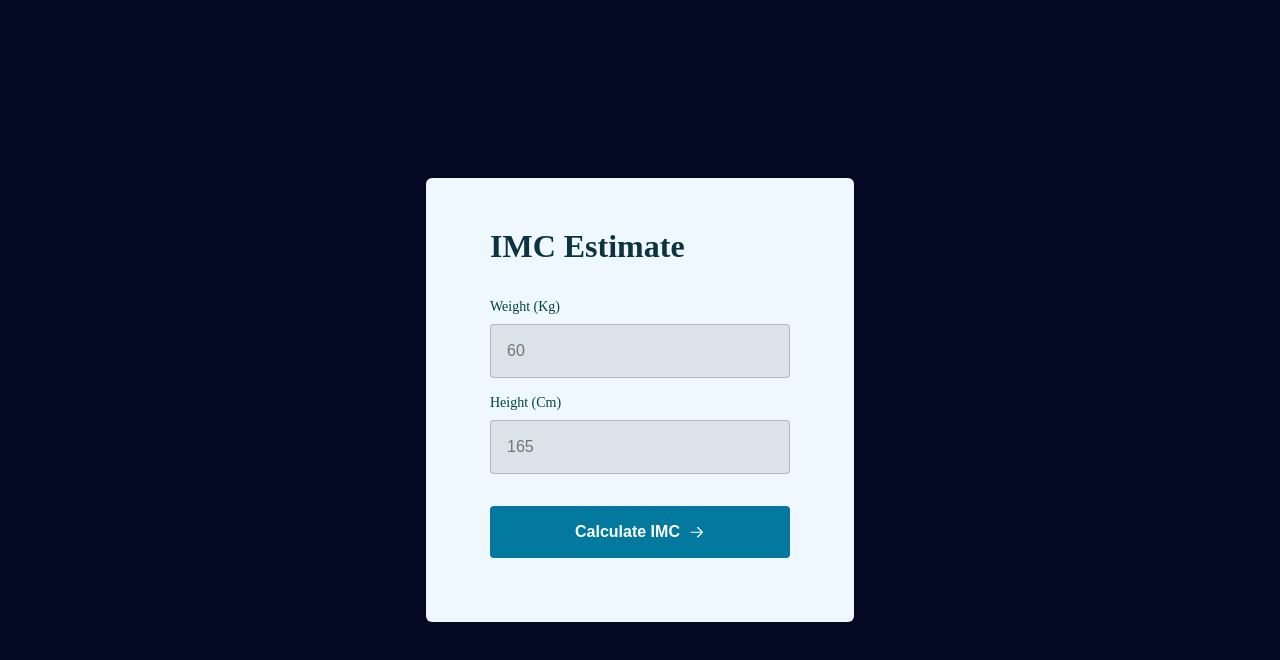
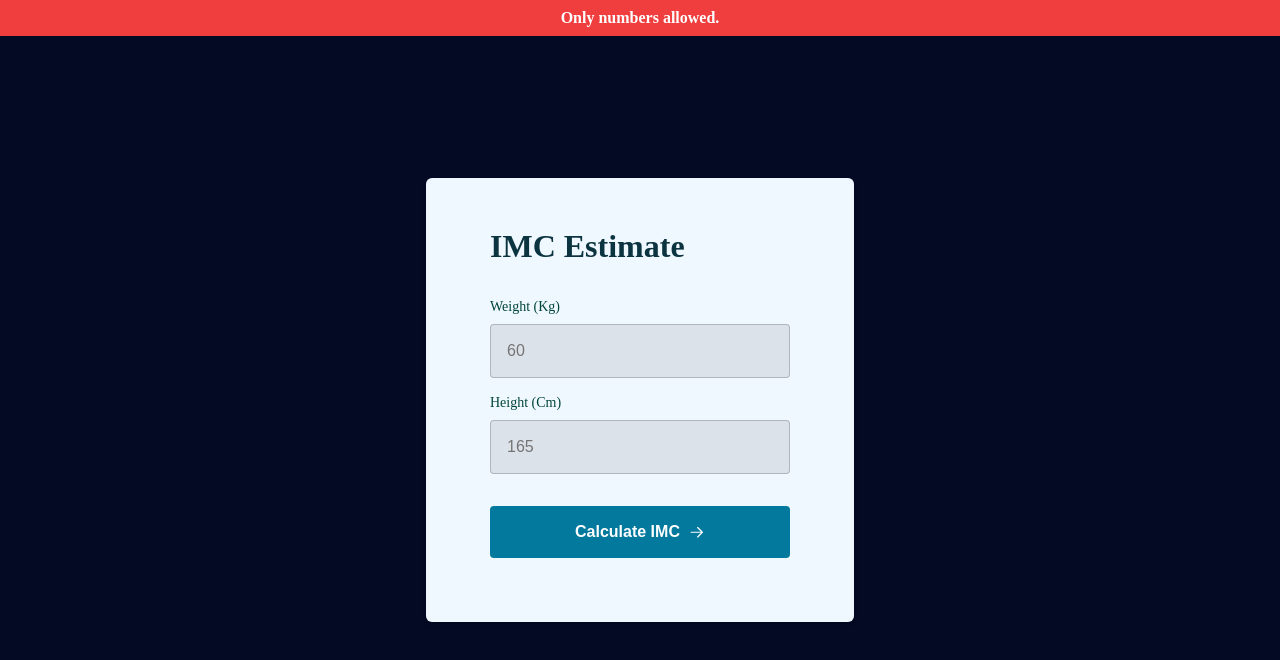
Before and after one commit to Vitorcastanhos/practical-project-9---IMC, a plain HTML site: page index.html in a window 1280 px wide. Drawn offline with Linux system fonts and the light colour scheme.

Commit message:
starting JS, addded error pop up

```diff
--- a/index.html
+++ b/index.html
@@ -11,6 +11,10 @@
 		<title>IMC Calculator</title>
 	</head>
 	<body>
+		<div class="error open">
+			Only numbers allowed.
+		</div>
+
 		<div class="container">
 			<div class="card">
 				<form action="">
@@ -21,7 +25,7 @@
 					</div>
 					<div class="input-wrapper">
 						<label for="height">Height (Cm)</label>
-						<input id="h1" type="text" placeholder="165" />
+						<input id="height" type="text" placeholder="165" />
 					</div>
 					<button type="submit">
 						Calculate IMC
@@ -35,7 +39,7 @@
 			<div class="modal card">
 				<h2 class="title">
 					<button class="close">
-						<img src="./assests/icon-close.svg" alt="icon close">
+						<img src="./assests/icon-close.svg" alt="icon close" />
 					</button>
 					Your IMC is
 				</h2>
--- a/main.js
+++ b/main.js
@@ -0,0 +1,9 @@
+const form = document.querySelector("form");
+const inputWeight = document.querySelector("#weight");
+const inputHeight = document.querySelector("#height");
+form.onsubmit = function (event) {
+	event.preventDefault();
+
+    const weight = Number(inputWeight.value);
+    const height = Number(inputHeight.value);
+};
--- a/style.css
+++ b/style.css
@@ -131,3 +131,24 @@ form button:hover {
 .modal button:hover {
 	transform: scale(1.3);
 }
+.error.open {
+	visibility: visible;
+	opacity: 1;
+	transform: translateY(0);
+}
+.error {
+	position: absolute;
+	top: 0;
+	right: 0;
+	left: 0;
+	text-align: center;
+	color: var(--tt-error);
+	padding: 0.8rem 0;
+	font-weight: bold;
+	visibility: hidden;
+	opacity: 0;
+	transition: 0.3s;
+	background-color: var(--bg-error);
+	transform: translateY(-30px);
+	transition: transform 0.3s;
+}
```
